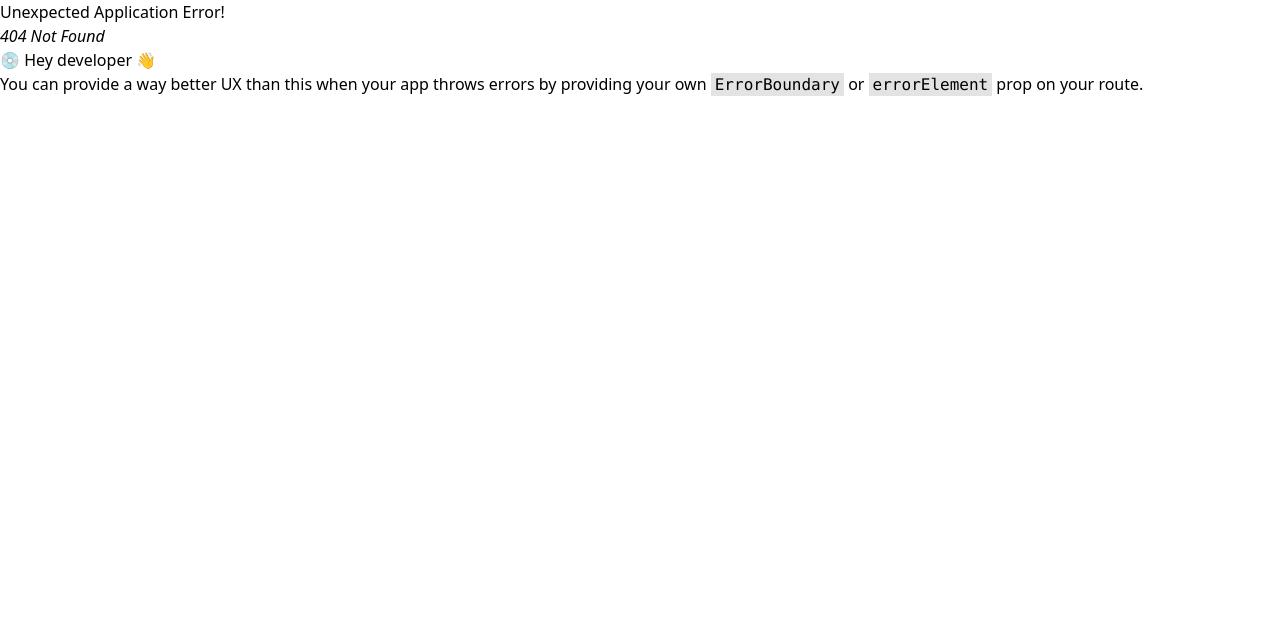
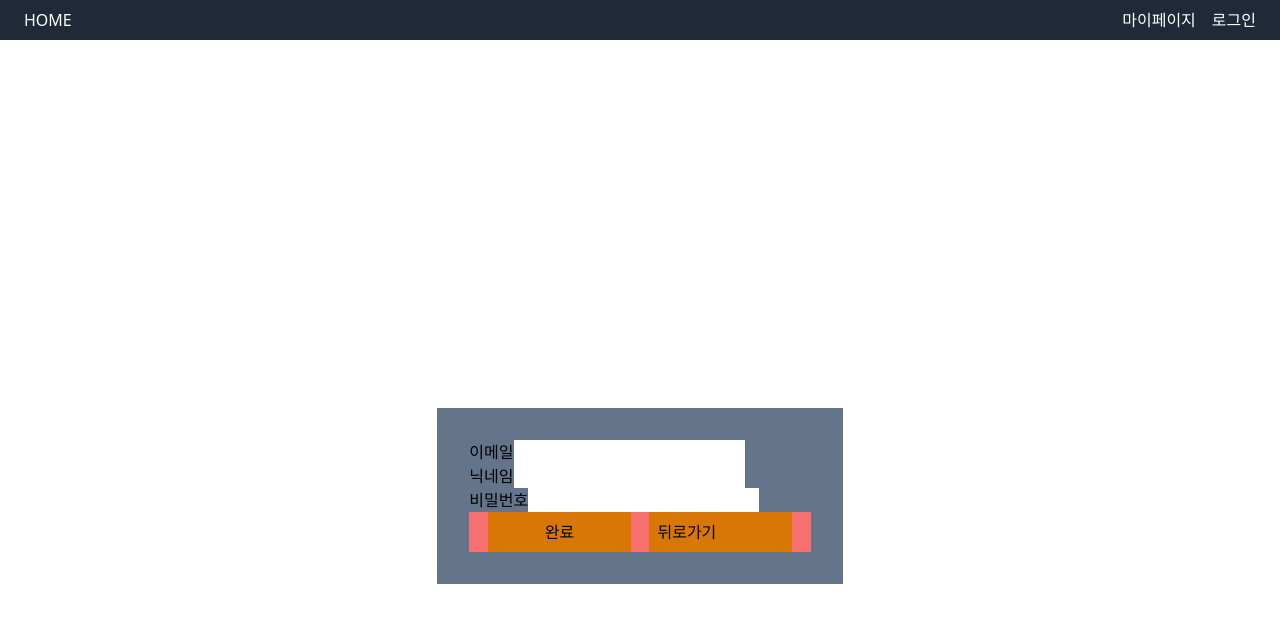
Before and after one commit to sangjun231/DevTube, a React (Vite) app: page /auth in a window 1280 px wide. Before the commit this address had no page. Shown: the top 622 px of the page. Built offline with nearby package versions, Linux system fonts and the light colour scheme.

Commit message:
Feat: 각 페이지 별 버튼에 맞는 페이지 연결 / Remove: FakeData용 db.json 삭제

```diff
--- a/db.json
+++ /dev/null
@@ -1,14 +0,0 @@
-{
-  "test": [
-    {
-      "id": 1,
-      "title": "json-server 편해요",
-      "body": "굿"
-    },
-    {
-      "id": 2,
-      "title": "백엔드 만들기 귀찮을떈?",
-      "body": "json-server를 쓰면 된다"
-    }
-  ]
-}
--- a/src/components/Layout.jsx
+++ b/src/components/Layout.jsx
@@ -23,7 +23,7 @@ const Layout = () => {
         <NavItem to="/">HOME</NavItem>
         <div className="align-center flex">
           <NavItem to="/profile">마이페이지</NavItem>
-          <button>로그아웃</button>
+          <NavItem to="/login">로그인</NavItem>
         </div>
       </Navbar>
       <div className="px-8 py-24">
--- a/src/components/Registration.jsx
+++ b/src/components/Registration.jsx
@@ -1,3 +1,5 @@
+import { Link } from 'react-router-dom';
+
 const Registration = () => {
   return (
     <div className="w-1/3 flex-col bg-slate-500 p-8">
@@ -24,7 +26,9 @@ const Registration = () => {
         </div>
         <div className="flex justify-evenly bg-red-400">
           <button className="w-5/12 bg-amber-600 p-2">완료</button>
-          <button className="w-5/12 bg-amber-600 p-2">뒤로가기</button>
+          <Link to="/login" className="w-5/12 bg-amber-600 p-2 no-underline hover:underline">
+            뒤로가기
+          </Link>
         </div>
       </form>
     </div>
--- a/src/pages/Login.jsx
+++ b/src/pages/Login.jsx
@@ -1,17 +1,21 @@
-import React from 'react'
-import logo from '../assets/Devtube_logo.png'
+import { Link } from 'react-router-dom';
+import logo from '../assets/Devtube_logo.png';
 
 const Login = () => {
   return (
-    <div className="flex justify-center items-center">
-      <div className="bg-yellow-50 w-80 h-96 flex flex-col justify-center items-center"  >
+    <div className="flex items-center justify-center">
+      <div className="flex h-96 w-80 flex-col items-center justify-center bg-yellow-50">
         <img className="w-24" src={logo} alt="로고" />
-        <div className="flex flex-col justify-center items-center">
-          <input className="w-56 m-3" placeholder="아이디" />
-          <input className="w-56 m-3" placeholder="비밀번호" />
+        <div className="flex flex-col items-center justify-center">
+          <input className="m-3 w-56" placeholder="아이디" />
+          <input className="m-3 w-56" placeholder="비밀번호" />
           <div className="m-2">
-            <button className="m-2 border-solid border-slate-300" type="button">로그인</button>
-            <button className="m-2" type="button">회원가입</button>
+            <button className="m-2 border-solid border-slate-300" type="button">
+              로그인
+            </button>
+            <Link to="/auth" className="m-2 no-underline hover:underline" type="button">
+              회원가입
+            </Link>
           </div>
         </div>
       </div>
--- a/src/routes/Router.jsx
+++ b/src/routes/Router.jsx
@@ -2,6 +2,7 @@ import { createBrowserRouter } from 'react-router-dom';
 import MainPage from '../pages/MainPage';
 import MyPage from '../pages/MyPage';
 import Layout from '../components/Layout';
+import Auth from '../pages/Auth';
 import Login from '../pages/Login';
 
 const Router = createBrowserRouter([
@@ -18,6 +19,10 @@ const Router = createBrowserRouter([
         element: <MyPage />
       },
       {
+        path: '/auth',
+        element: <Auth />
+      },
+      {
         path: '/login',
         element: <Login />
       }
```
